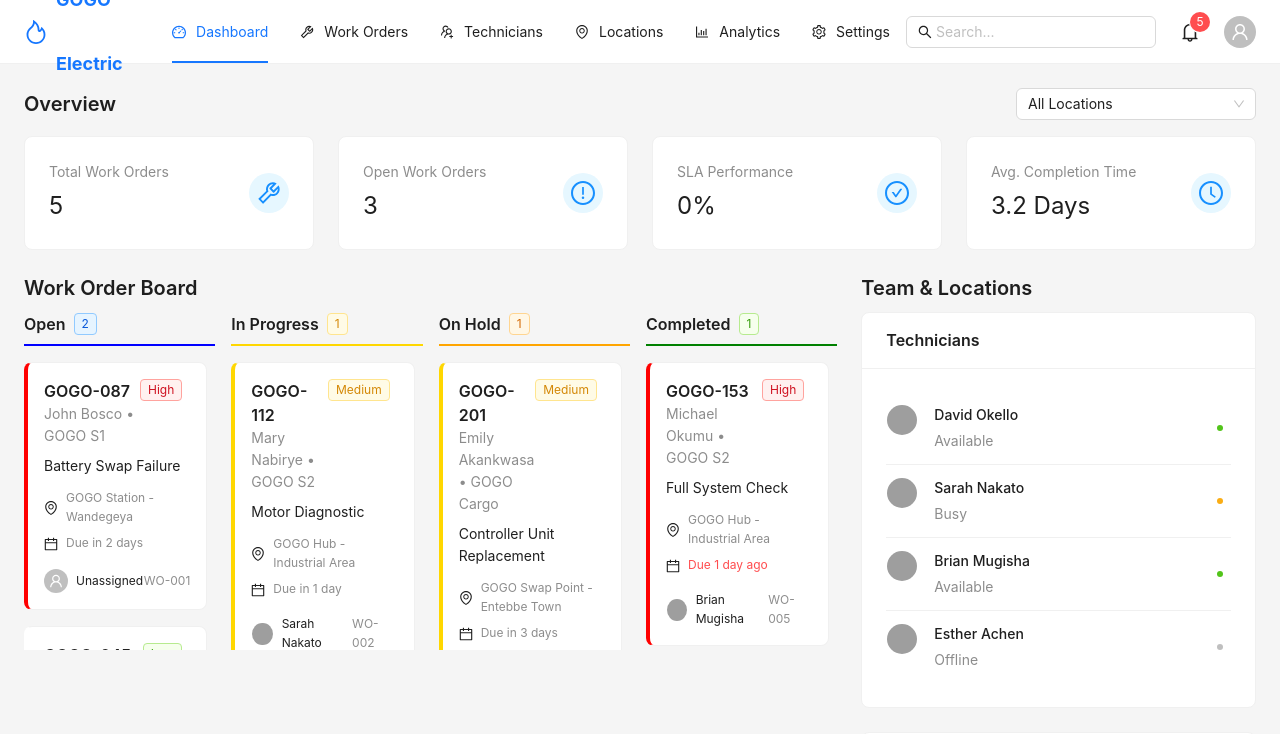
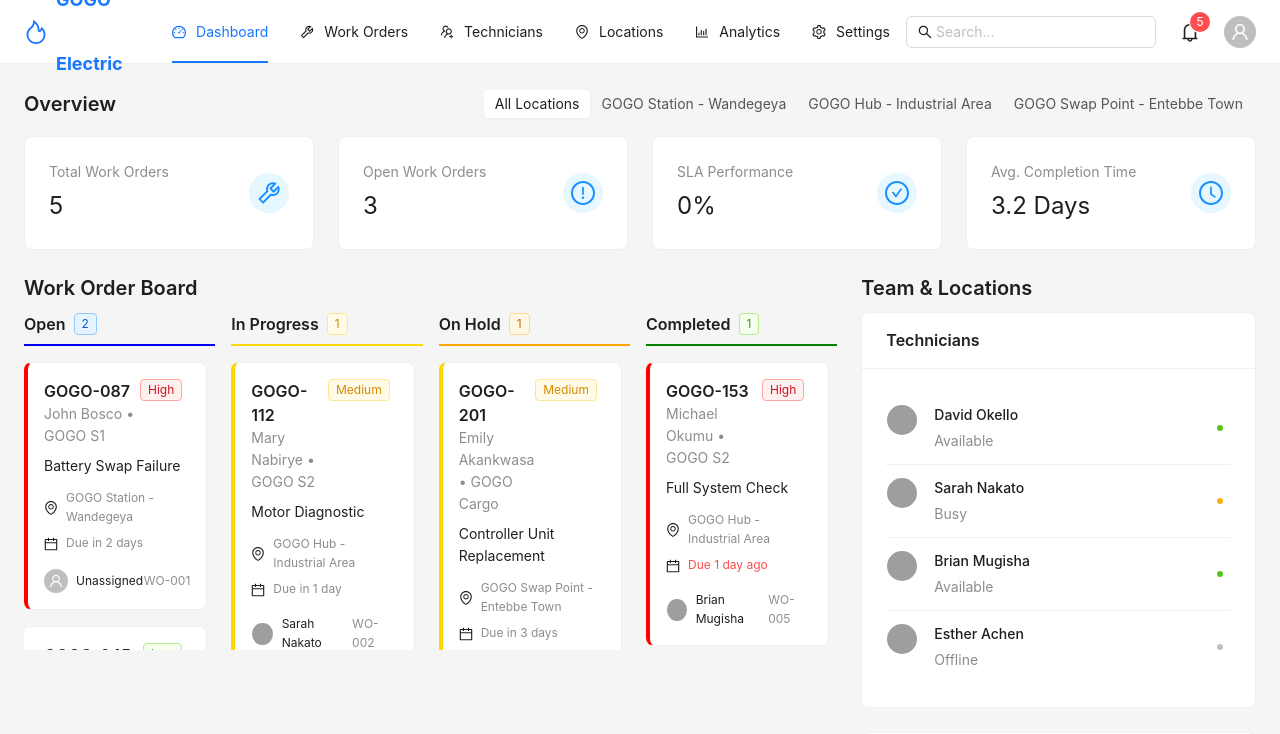
Before and after one commit to iamagaba/cmms, a React (Vite) app: page / in a window 1280 px wide. Shown: the top 734 px of the page. Built offline with nearby package versions, Linux system fonts and the light colour scheme; grey boxes are pictures that could not be loaded.

Commit message:
[dyad] Replacing location dropdown with a toggle menu - wrote 1 file(s) + extra files edited outside of Dyad

```diff
--- a/src/pages/Dashboard.tsx
+++ b/src/pages/Dashboard.tsx
@@ -1,5 +1,5 @@
 import { useState } from "react";
-import { Row, Col, Typography, Select } from "antd";
+import { Row, Col, Typography, Segmented } from "antd";
 import KpiCard from "@/components/KpiCard";
 import LocationList from "@/components/LocationList";
 import TechnicianList from "@/components/TechnicianList";
@@ -8,7 +8,6 @@ import { workOrders, locations } from "../data/mockData";
 import { CheckCircleOutlined, ClockCircleOutlined, ExclamationCircleOutlined, ToolOutlined } from "@ant-design/icons";
 
 const { Title } = Typography;
-const { Option } = Select;
 
 const Dashboard = () => {
   const [selectedLocation, setSelectedLocation] = useState<string>('all');
@@ -30,21 +29,21 @@ const Dashboard = () => {
     { id: 'Completed', title: 'Completed' },
   ];
 
+  const locationOptions = [
+    { label: 'All Locations', value: 'all' },
+    ...locations.map(loc => ({ label: loc.name, value: loc.id }))
+  ];
+
   return (
     <div style={{ display: 'flex', flexDirection: 'column', gap: '24px' }}>
       <div>
         <div style={{ display: 'flex', justifyContent: 'space-between', alignItems: 'center', marginBottom: '16px' }}>
           <Title level={4} style={{ margin: 0 }}>Overview</Title>
-          <Select
+          <Segmented
+            options={locationOptions}
             value={selectedLocation}
-            style={{ width: 240 }}
-            onChange={(value) => setSelectedLocation(value)}
-          >
-            <Option value="all">All Locations</Option>
-            {locations.map(loc => (
-              <Option key={loc.id} value={loc.id}>{loc.name}</Option>
-            ))}
-          </Select>
+            onChange={(value) => setSelectedLocation(value as string)}
+          />
         </div>
         <Row gutter={[24, 24]}>
           <Col xs={24} sm={12} md={12} lg={6}>
```
